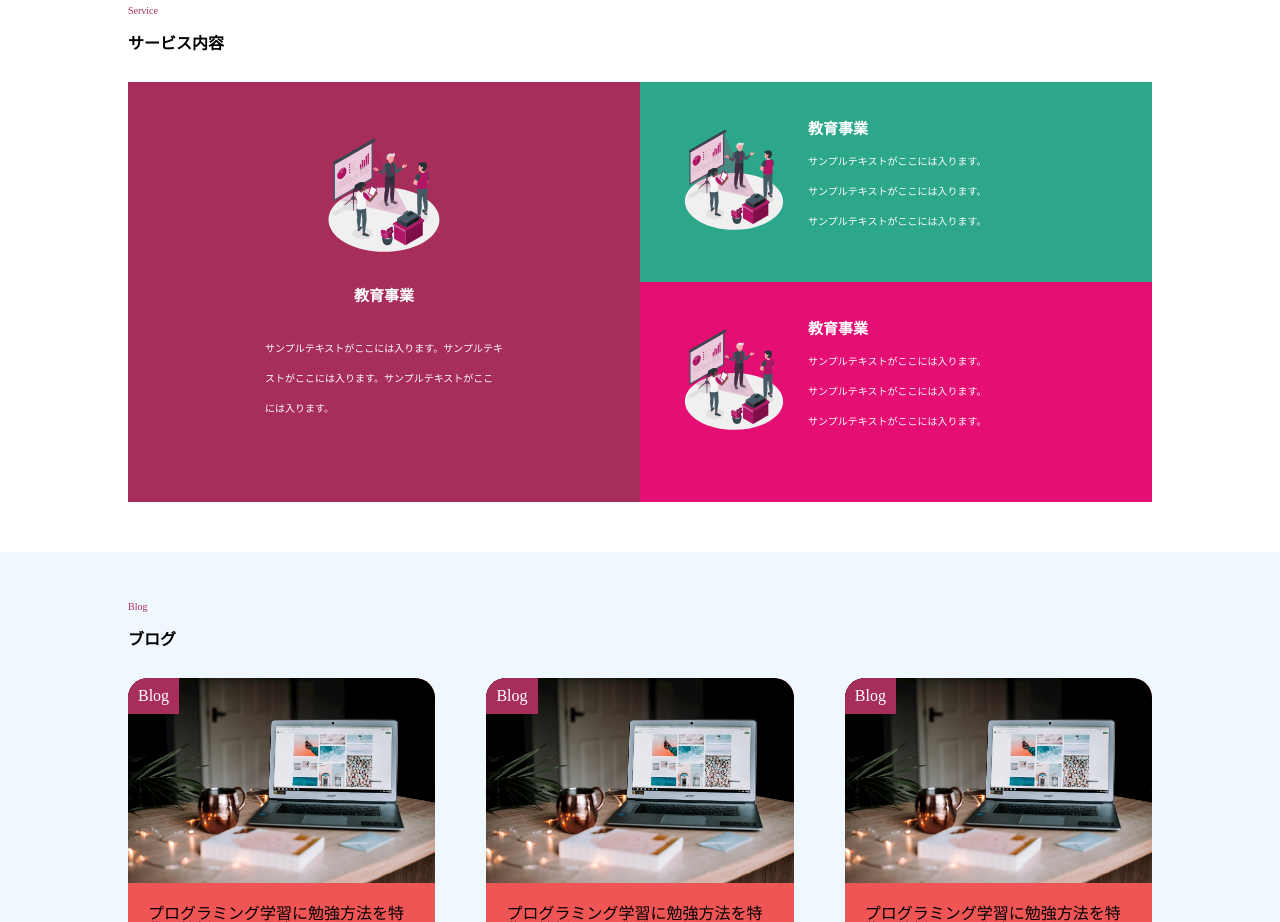
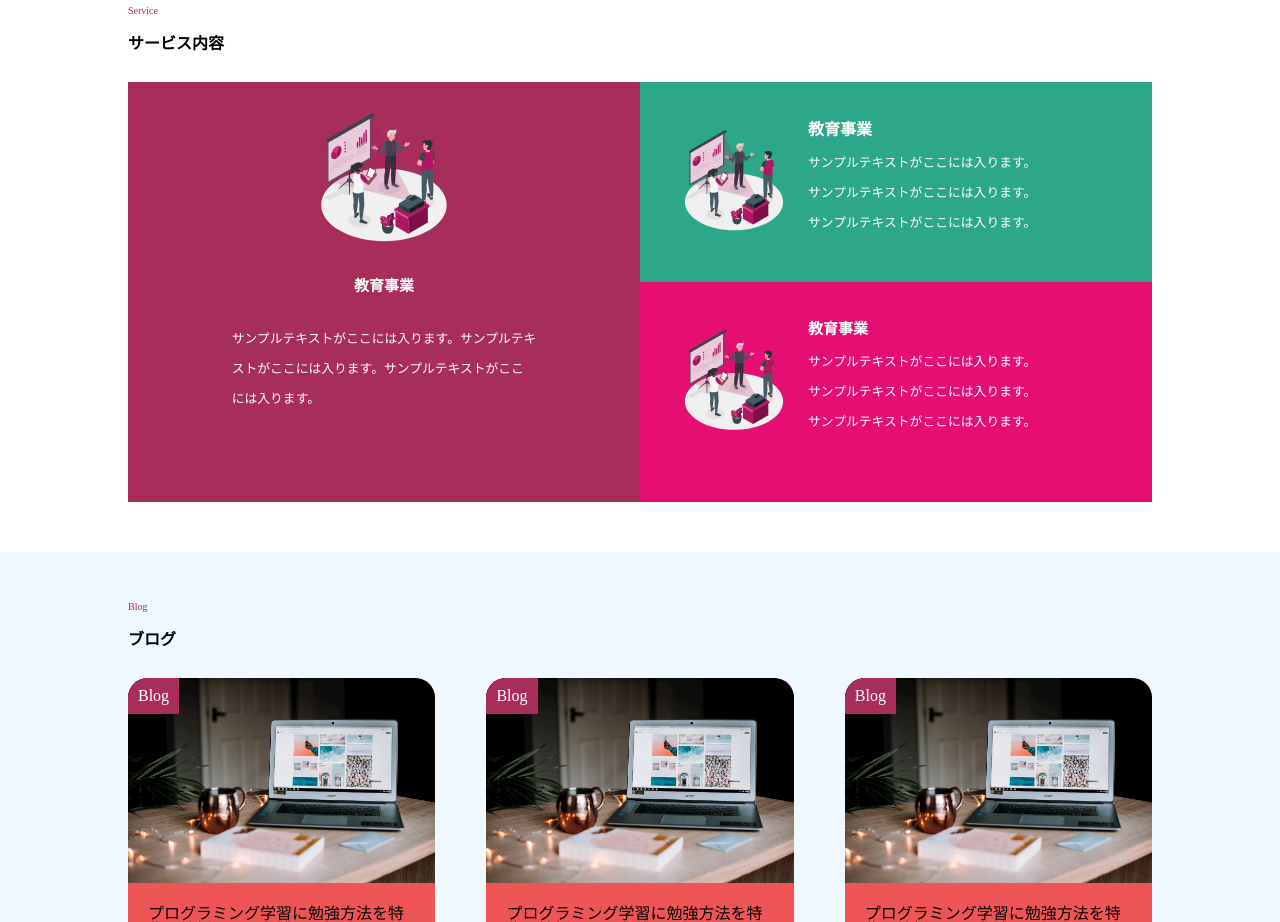
Before and after one commit to soboro7728/20231028_abe_css, a plain HTML site: page index.html in a window 1280 px wide. Shown: the part 1720-2642 px from the top of the page. Drawn offline with Linux system fonts and the light colour scheme; a web font is replaced by a local one.

Commit message:
font-sizeを10pxから1vwへ修正

```diff
--- a/css/style.css
+++ b/css/style.css
@@ -166,7 +166,7 @@ a {
 }
 
 .fourthview__box1-content {
-    margin: 10%;
+    margin: 5%;
 }
 
 .fourthview__box1-content-img {
@@ -183,7 +183,7 @@ a {
 .fourthview__box1-content-text {
     display: inline-block;
     text-align: left;
-    font-size: 10px;
+    font-size: 1vw;
     line-height: 30px;
     color: #fff;
 }
@@ -206,7 +206,7 @@ a {
 
 .fourthview__box2-content-title {
     margin-bottom: 10px;
-    text-align: left;
+    text-align: left;0
     font-size: 15px;
     font-weight: bold;
     color: #fff;
@@ -215,7 +215,7 @@ a {
 .fourthview__box2-content-text {
     line-height: 30px;
     color: #fff;
-    font-size: 10px;
+    font-size: 1vw;
 }
 
 .fourthview__box3 {
@@ -245,7 +245,7 @@ a {
 .fourthview__box3-content-text {
     line-height: 30px;
     color: #fff;
-    font-size: 10px;
+    font-size: 1vw;
 }
 
 .fifthview {
```
